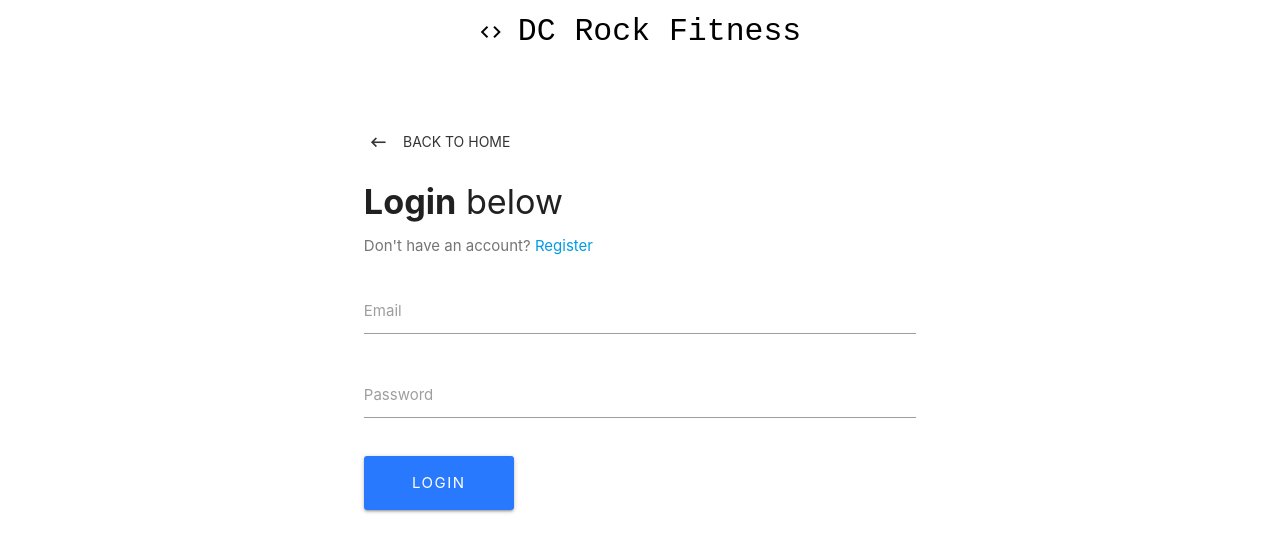
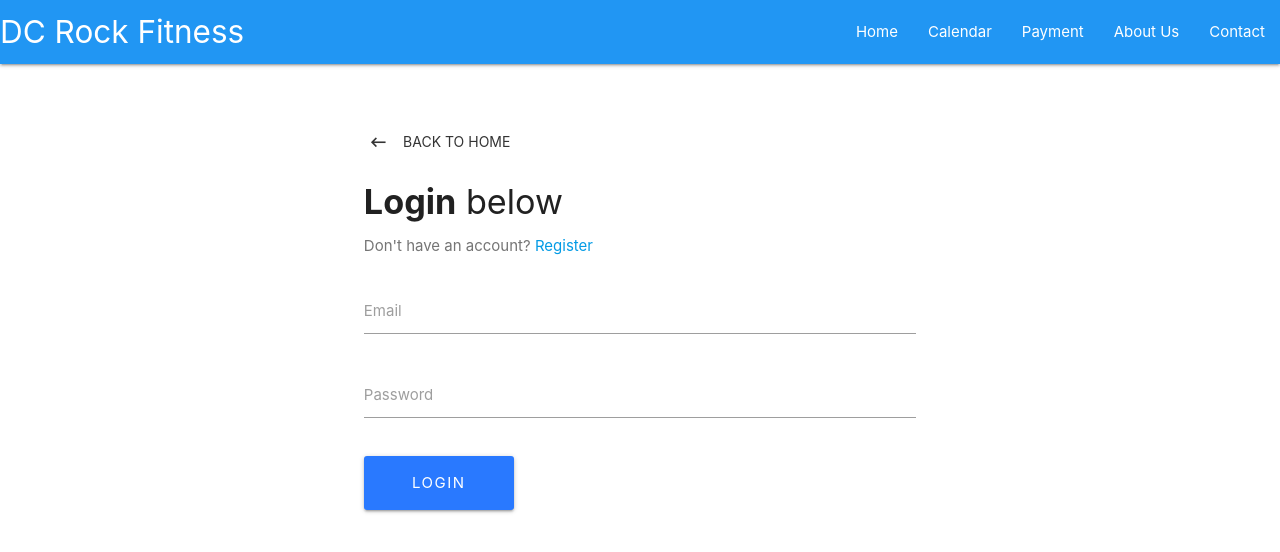
Before and after one commit to cheydolph/DC-Rock-Fitness-App, a React (Create React App) app in the folder client/: page /login in a window 1280 px wide. Shown: the top 552 px of the page. Built offline with nearby package versions, Linux system fonts and the light colour scheme.

Commit message:
First iteration of exercise cards for Sprint 1

```diff
--- a/client/src/components/dashboard/Dashboard.js
+++ b/client/src/components/dashboard/Dashboard.js
@@ -3,7 +3,7 @@ import PropTypes from "prop-types";
 import { connect } from "react-redux";
 import { logoutUser } from "../../actions/authActions";
 
-import WorkoutContainer from "./WorkoutContainer";
+import WorkoutCard from "./WorkoutCard";
 
 class Dashboard extends Component {
   onLogoutClick = e => {
@@ -13,15 +13,17 @@ class Dashboard extends Component {
   render() {
     const { user } = this.props.auth;
     return (
-      <div style={{ height: "75vh" }} className="container valign-wrapper">
+      <div style={{ height: "75vh", marginTop:"50px" }} className="container valign-wrapper">
         <div className="row">
           <div className="col s12 center-align">
             <h4>
               <b>Hey there,</b> {user.name.split(" ")[0]}
-              <p className="flow-text grey-text text-darken-1">
-                Here's you're workout for today
+              <p className="flow-text white-text text-darken-1">
+                Here's your workout for today
               </p>
             </h4>
+            <WorkoutCard/>
+            <WorkoutCard/>
             <button
               style={{
                 width: "150px",
@@ -34,7 +36,6 @@ class Dashboard extends Component {
             >
               Logout
             </button>
-            <WorkoutContainer/>
           </div>
         </div>
       </div>
--- a/client/src/components/layout/Navbar.js
+++ b/client/src/components/layout/Navbar.js
@@ -4,22 +4,18 @@ import { Link } from "react-router-dom";
 class Navbar extends Component {
   render() {
     return (
-      <div className="navbar-fixed">
-        <nav className="z-depth-0">
-          <div className="nav-wrapper white">
-            <Link
-              to="/"
-              style={{
-                fontFamily: "monospace"
-              }}
-              className="col s5 brand-logo center black-text"
-            >
-              <i className="material-icons">code</i>
-              DC Rock Fitness
-            </Link>
-          </div>
-        </nav>
-      </div>
+      <nav className="blue">
+        <div class="nav-wrapper" >
+          <a href="#" class="brand-logo">DC Rock Fitness</a>
+          <ul id="nav-mobile" class="right hide-on-med-and-down">
+            <li><a href="/">Home</a></li>
+            <li><a href="/Calendar">Calendar</a></li>
+            <li><a href="/Payment">Payment</a></li>
+            <li><a href="/About_Us">About Us</a></li>
+            <li><a href="/Contact">Contact</a></li>
+          </ul>
+        </div>
+      </nav>
     );
   }
 }
```
